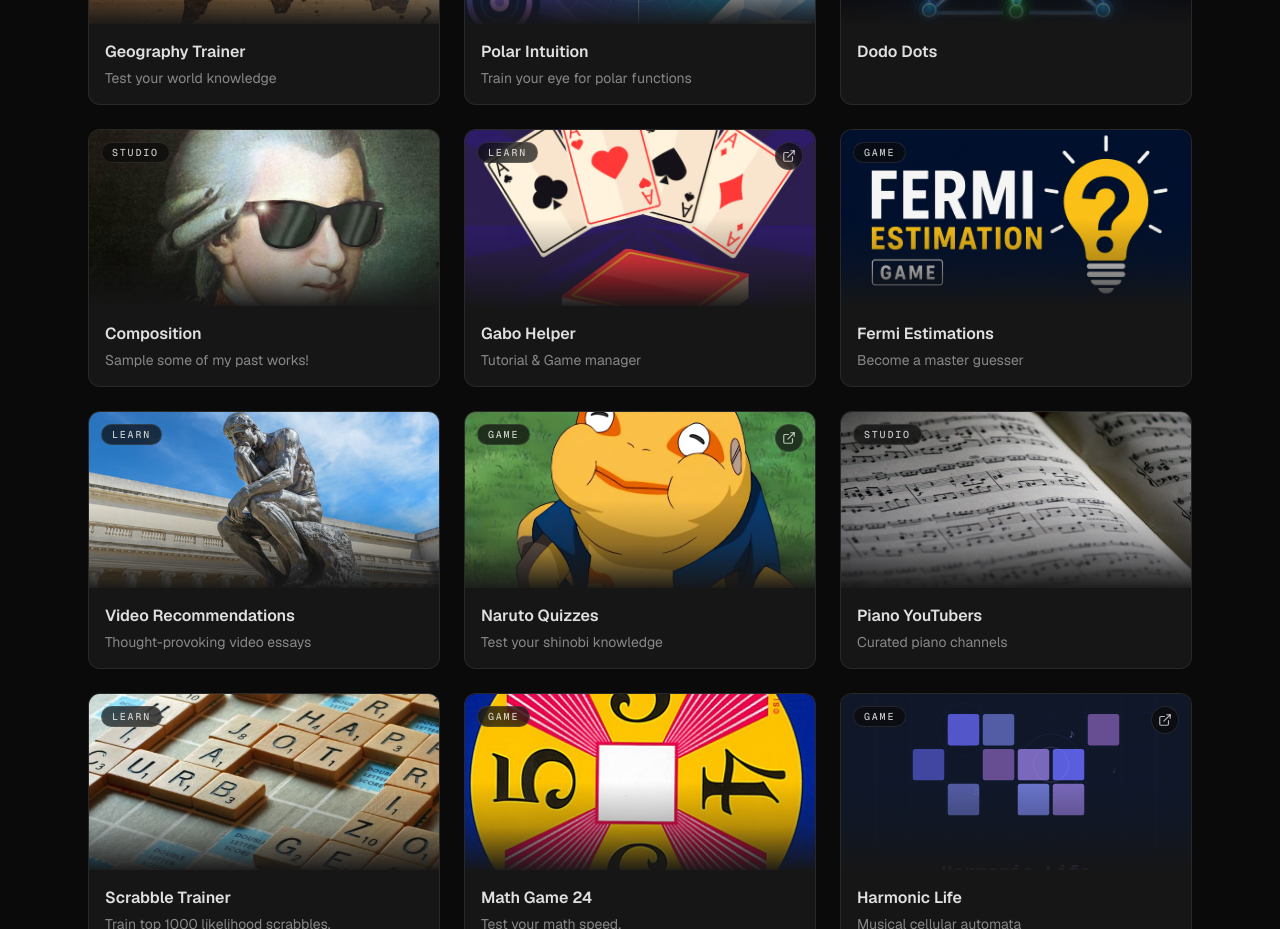
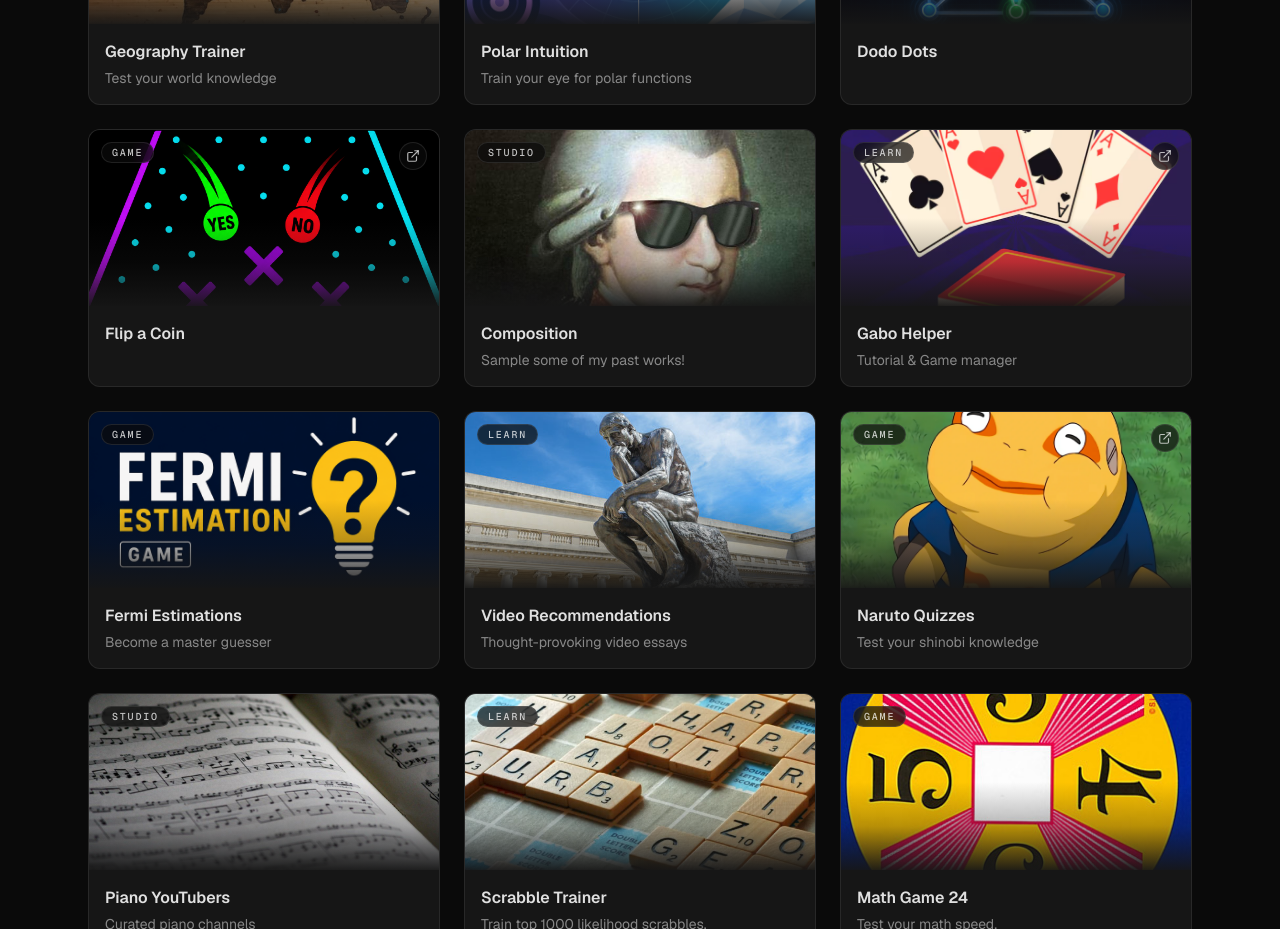
Before and after one commit to Timothy-Cao/Timothy-Cao.github.io, a Next.js app: page /playground in a window 1280 px wide. Shown: the part 1360-2289 px from the top of the page. Built offline with nearby package versions, Linux system fonts and the light colour scheme; no server answers.

Commit message:
Add Flip a Coin playground card

```diff
--- a/src/data/playground.ts
+++ b/src/data/playground.ts
@@ -138,6 +138,14 @@ export const playgroundCards: PlaygroundCard[] = [
     subtitle: "",
     href: "https://dodo-dots.vercel.app/",
     coverImage: "/dodo-dots.png",
+    external: true,
+    category: "Game",
+  },
+  {
+    title: "Flip a Coin",
+    subtitle: "",
+    href: "https://goldberg-flip.vercel.app/",
+    coverImage: "/goldberg-flip.png",
     external: true,
     category: "Game",
   },
```
Also changed, not shown: public/goldberg-flip.png (added).
